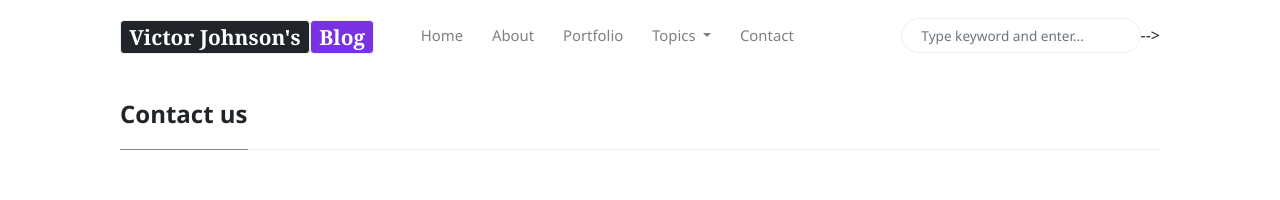
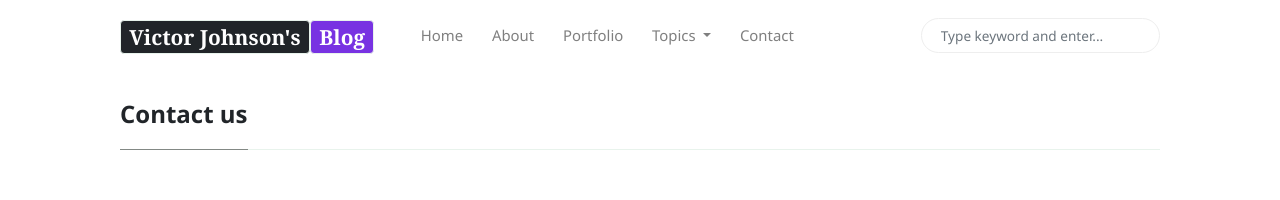
Before and after one commit to victorjohnsonk/blog, a Jekyll site: the page built from _pages/contact.html, in a window 1280 px wide. Shown: the top 200 px of the page. Built offline with Jekyll 4.4.1, drawn with Linux system fonts in a browser that asks for light colours; nearby versions of some CDN libraries.

Commit message:
Update default.html

```diff
--- a/_layouts/default.html
+++ b/_layouts/default.html
@@ -55,9 +55,9 @@ crossorigin="anonymous"></script>
             <ul class="navbar-nav mr-auto d-flex align-items-center">
                {% include menu-header.html %}
             </ul>
-            <!-- <ul class="navbar-nav ml-auto d-flex align-items-center">
+            <ul class="navbar-nav ml-auto d-flex align-items-center">
                 {% include search-pagefind.html %}
-            </ul> -->
+            </ul>
         </div>
     </div>
     </nav>
```
